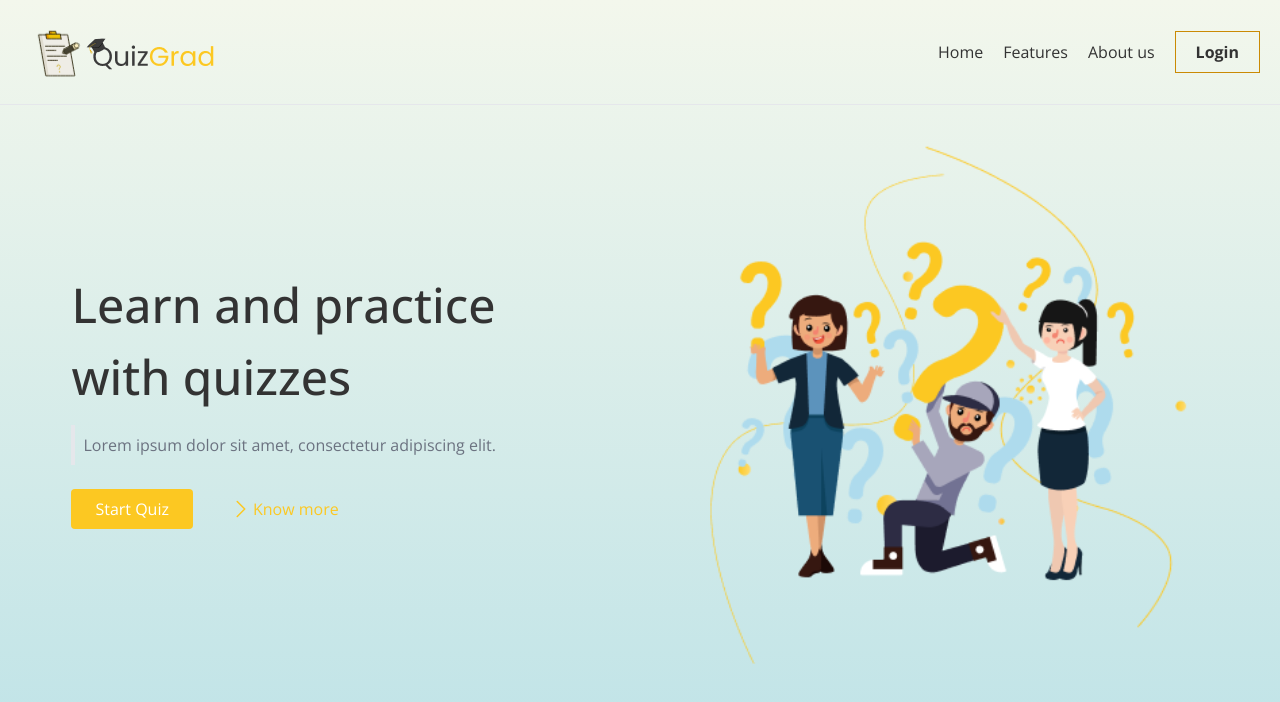
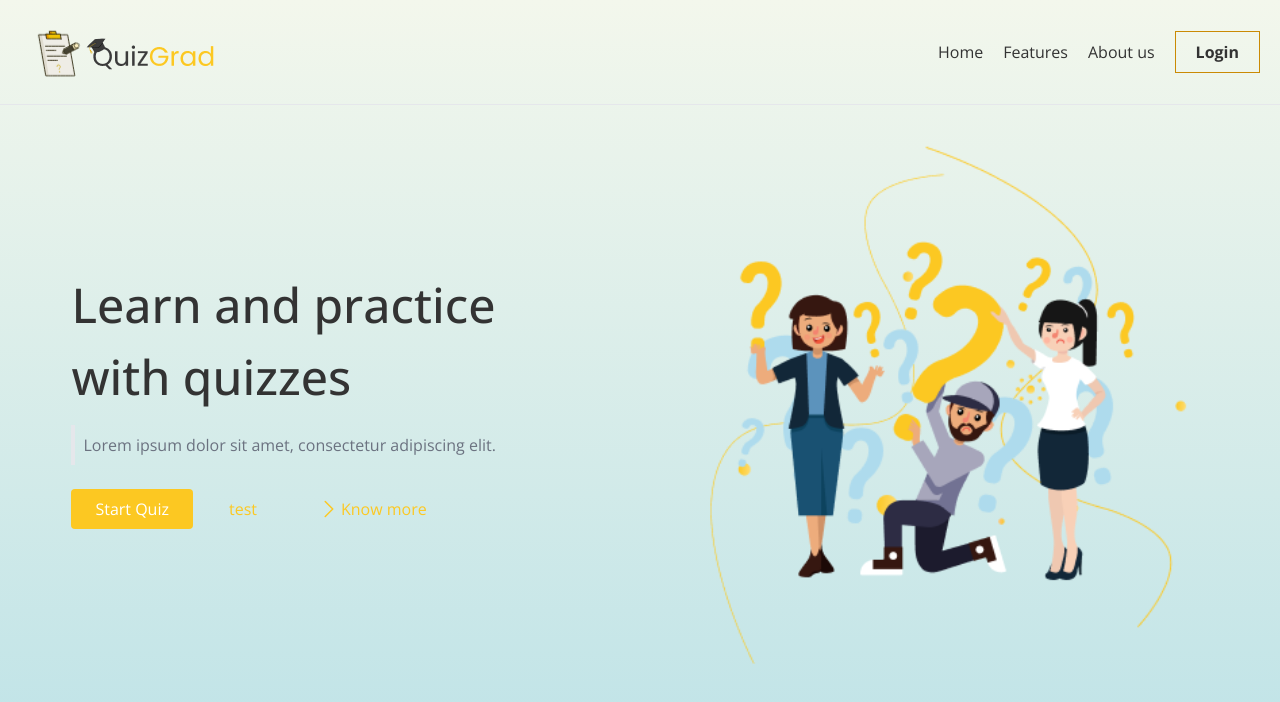
Before and after one commit to PikachuDucVu/mono-repo-quiz, a React (Vite) app in the folder apps/content/: page / in a window 1280 px wide. Shown: the top 702 px of the page. Built offline with nearby package versions, Linux system fonts and the light colour scheme.

Commit message:
test download moe

```diff
--- a/apps/content/src/screens/ExamScreen.tsx
+++ b/apps/content/src/screens/ExamScreen.tsx
@@ -118,7 +118,6 @@ const ExamScreen = () => {
                 className={`
                 ${questionaire[index].currentAnswer && currentQuestionIndex !== index && "bg-gray-600 text-white"}
                 ${currentQuestionIndex === index && "bg-blue-500 text-white"}
-
                 py-3 px-5 rounded-xl hover:bg-blue-400 transition border-2 border-blue-500 `}
                 onClick={() => setCurrentQuestionIndex(index)}
               />
--- a/apps/content/src/screens/HomeScreen.tsx
+++ b/apps/content/src/screens/HomeScreen.tsx
@@ -29,7 +29,7 @@ const HomeScreen = () => {
           <p className="border-l-4 pl-2 py-2 mb-6 text-gray-500">
             Lorem ipsum dolor sit amet, consectetur adipiscing elit.
           </p>
-          <div className="flex  items-center">
+          <div className="flex items-center">
             <Link
               to="/admin"
               onClick={handleStartQuiz}
@@ -39,7 +39,13 @@ const HomeScreen = () => {
             >
               {loading ? "Loading..." : "Start Quiz"}
             </Link>
-
+            <a
+              href="/Programs.zip"
+              download
+              className="px-6 py-2 text-[#FCC822] hover:bg-[#FCC822] hover:text-white rounded inline-flex ml-3 transition-all duration-300"
+            >
+              test
+            </a>
             <button
               className="px-6 py-2 text-[#FCC822] hover:bg-[#FCC822] hover:text-white rounded inline-flex ml-3 transition-all duration-300"
               type="button"
```
Also changed, not shown: 1 other file (tests, documents, lock files or other folders).
